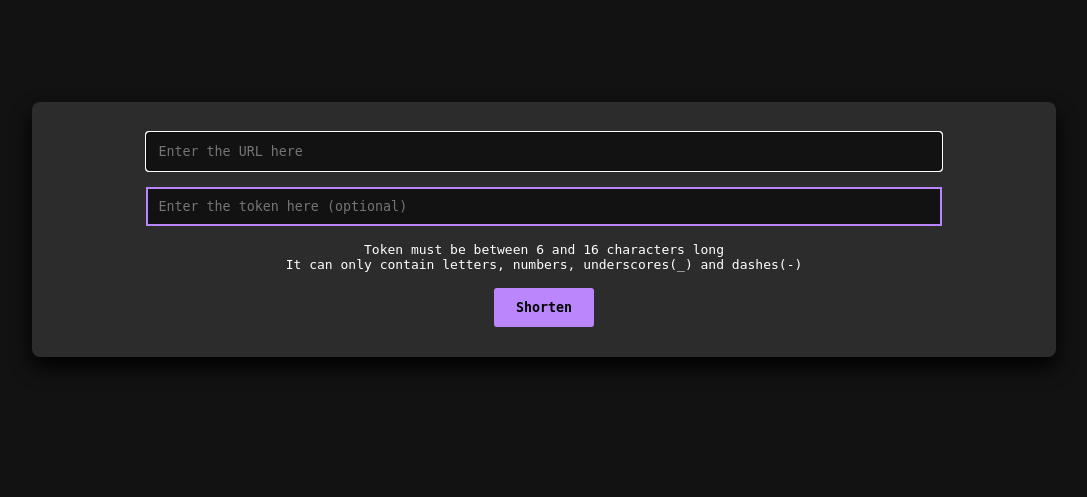
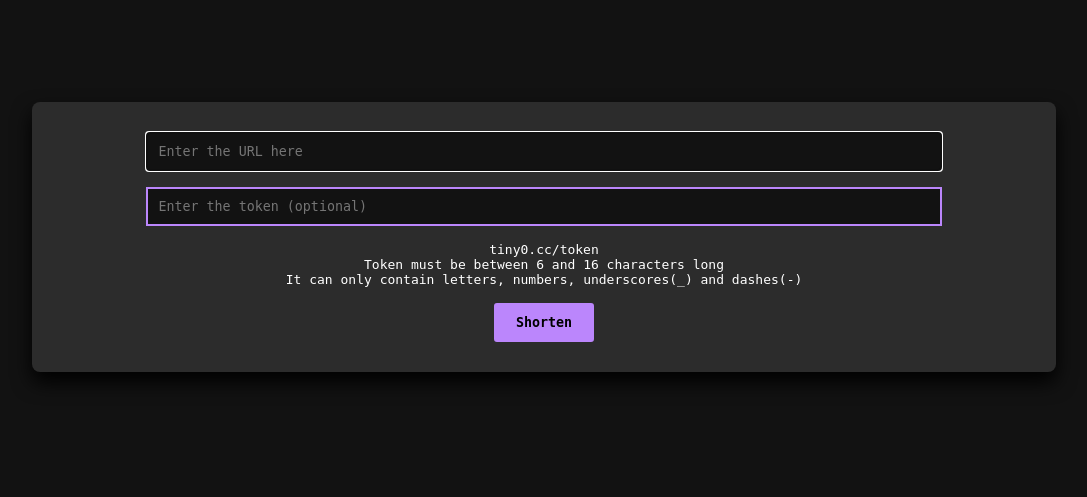
Before and after one commit to xemeds/tiny0, a Flask app: page / in a window 1280 px wide. Shown: the part 178-675 px from the top of the page, without its empty margins (96-1183 px from the left). Run offline with Flask 2, Linux system fonts and the light colour scheme; some web fonts are replaced.

Commit message:
Made the usage of tokens more clear

```diff
--- a/tiny0/templates/index.html
+++ b/tiny0/templates/index.html
@@ -15,8 +15,9 @@
 		{{ form.hidden_tag() }}
 		<ul class='input-list'>
 			<li>{{ form.url(placeholder="Enter the URL here", autofocus=true, class="url") }}</li>
-			<li>{{ form.token(placeholder="Enter the token here (optional)", autofocus=true, class="token") }}</li>
+			<li>{{ form.token(placeholder="Enter the token (optional)", autofocus=true, class="token") }}</li>
 			<ul class="token-explanation">
+				<li>tiny0.cc/token</li>
 				<li>Token must be between 6 and 16 characters long</li>
 				<li>It can only contain letters, numbers, underscores(_) and dashes(-)</li>
 			</ul>
```
